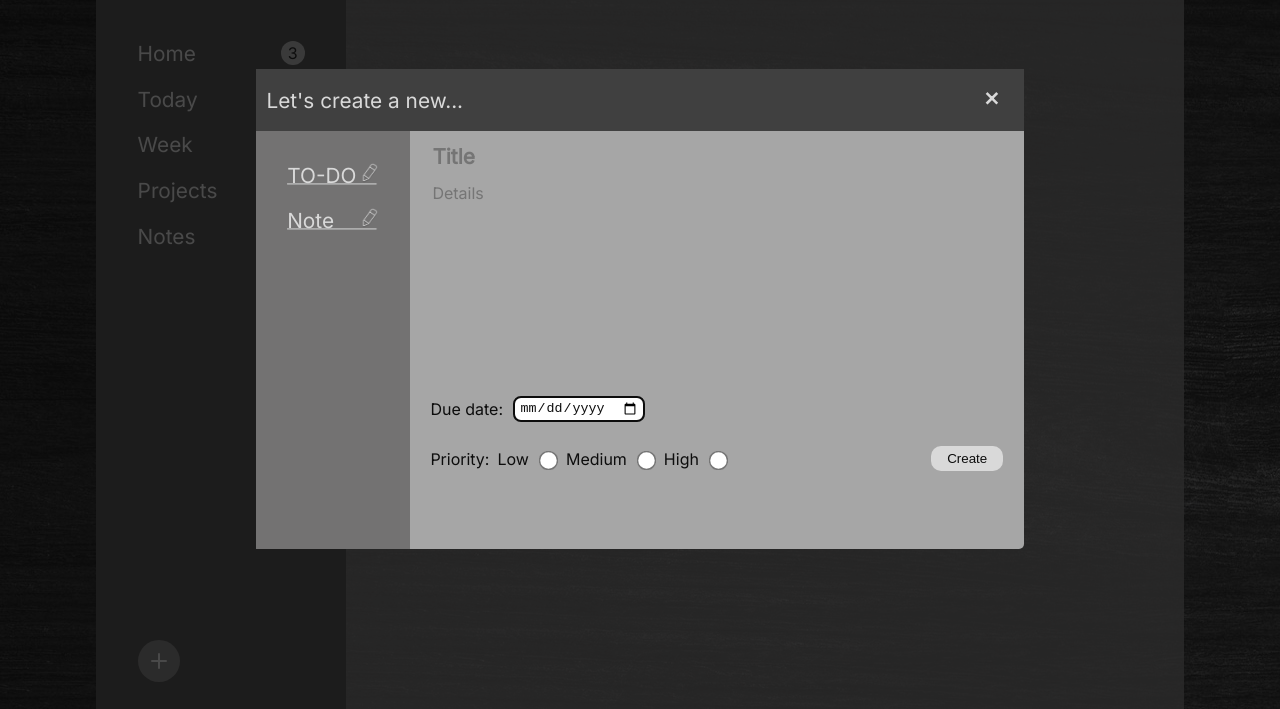
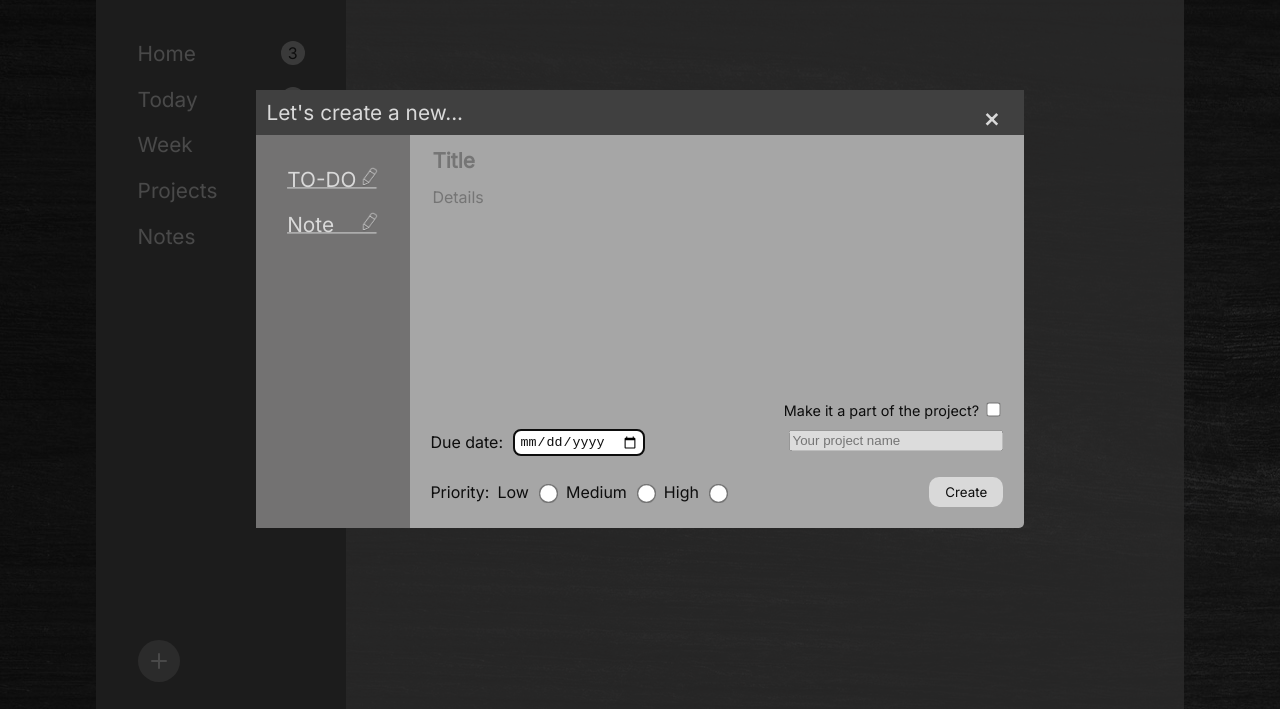
Before and after one commit to palezino/odin-to-do-list, a plain HTML site: page index.html in a window 1280 px wide. Shown: the part 91-800 px from the top of the page. Drawn offline with Linux system fonts and the light colour scheme.

Commit message:
Create 'add project name' option with a dropdown menu

```diff
--- a/index.html
+++ b/index.html
@@ -48,13 +48,30 @@
                         <li class="sidebar-item-form">Note</li>
                     </ul>
                 </div>
-                <div class="new-note-form">
-                    <textarea class="note-title-form" name="note-title" rows="1" placeholder="Title"></textarea>
-                    <textarea class="note-text-form" name="note-text" rows="10" placeholder="Details"></textarea>
-                    <div class="due-date-form">
-                        <label for="due-date">Due date:</label>
-                        <input type="date" name="due-date" id="due-date" class="due-date">
+                <!-- create a new task form -->
+                <div class="new-task-form">
+                    <textarea class="task-title-form" name="task-title" rows="1" placeholder="Title"></textarea>
+                    <textarea class="task-text-form" name="task-text" rows="10" placeholder="Details"></textarea>
+                    <!-- <div class="due-date-project-form"> -->
+                        <div class="project-check-form">
+                            <label for="project-check">Make it a part of the project?</label>
+                            <input type="checkbox" name="project-check" id="project-check">
+                        </div>
+                    <div class="due-date-project-name">
+                        <div class="due-date-form">
+                            <label for="due-date">Due date:</label>
+                            <input type="date" name="due-date" id="due-date" class="due-date">
+                        </div>
+                        <div class="project-name">
+                            <input type="text" name="project-name" id="project-name" placeholder="Your project name" list="project-list" disabled>
+                            <datalist id="project-list">
+                                <option value="Gym">Gym</option>
+                                <option value="Work">Work</option>
+                                <option value="Groceries">Groceries</option>
+                            </datalist>
+                        </div>
                     </div>
+                    <!-- </div> -->
                     <div class="priority-submit-form">
                         <div class="priority-form">
                             <p>Priority:</p>
@@ -69,6 +86,8 @@
                         <button class="submit-btn">Create</button>
                     </div>
                 </div>
+                <!-- create a new project form -->
+
             </div>
         </form>
     </div>
--- a/style.css
+++ b/style.css
@@ -289,7 +289,7 @@ a {
 
 .container-form {
     width: 60%;
-    height: 60%;
+    /* height: 60%; */
     position: relative;
 
     background-color: #A6A6A6;
@@ -323,7 +323,7 @@ a {
 
 .sidebar-form {
     width: 20%;
-    height: 100%;
+    /* height: 100%; */
     padding: 1.5em;
 
     background-color: #737272;
@@ -358,22 +358,26 @@ textarea:focus {
     outline: none;
 }
 
-.new-note-form {
+/* create a new task */
+
+.new-task-form {
     width: 80%;
     padding: 0.5em 1em;
 
     display: flex;
     flex-direction: column;
     gap: .5em;
+
+    /* display: none; */
 }
 
-.note-title-form {
+.task-title-form {
     font-size: 1.3rem;
     font-weight: bold;
 
 }
 
-.note-text-form {
+.task-text-form {
     font-size: 1rem;
 }
 
@@ -429,13 +433,41 @@ textarea:focus {
 .submit-btn {
     border: none;
     border-radius: 10px;
-    padding: .4em 1.2em;
+    padding: .5em 1.2em;
 
     background-color: #D9D9D9;
     color: #0D0D0D;
+    font-family: 'Inter', sans-serif;
 }
 
 .submit-btn:hover {
     cursor: pointer;
     opacity: .7;
 }
+
+/* create a new project */
+
+.project-check-form {
+    align-self: flex-end;
+    font-size: .9rem;
+    color: #0D0D0D;
+}
+
+#project-check {
+    accent-color: #D9D9D9;
+    transform: scale(1.1);
+}
+
+.due-date-project-name {
+    display: flex;
+    justify-content: space-between;
+}
+
+.project-name {
+    color: #0D0D0D;
+    font-size: 1rem;
+}
+
+#project-name {
+    width: 16.1em;
+}
```
